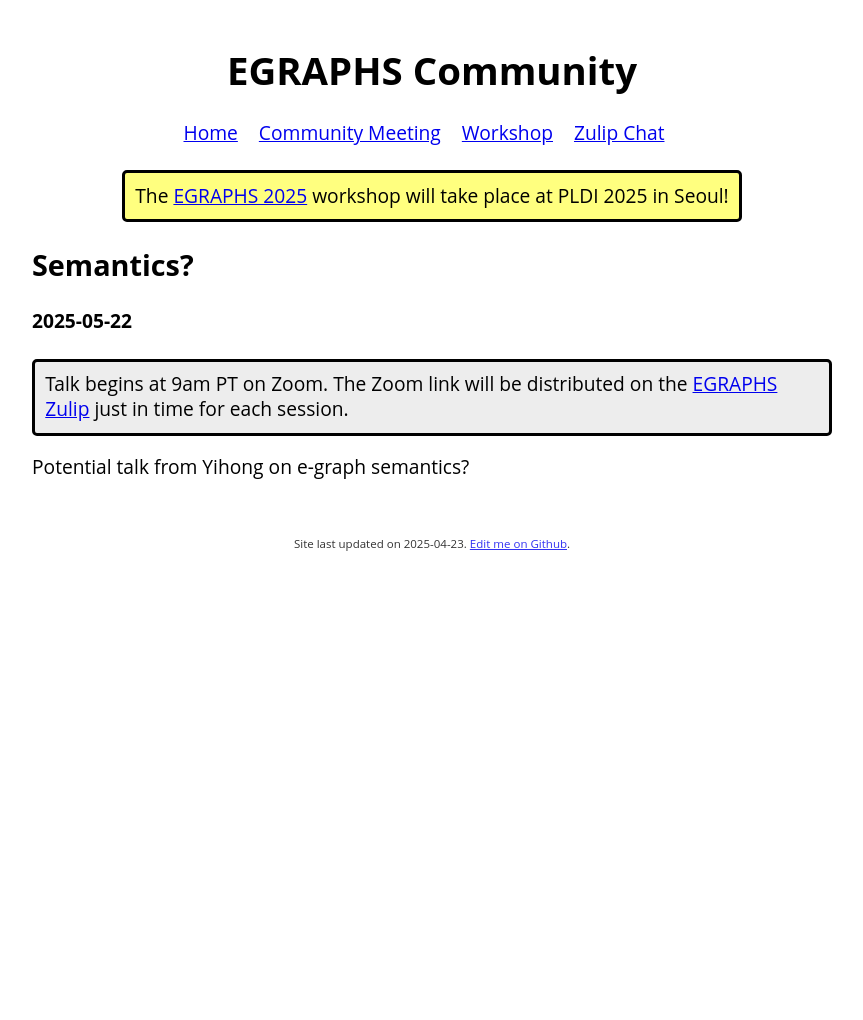
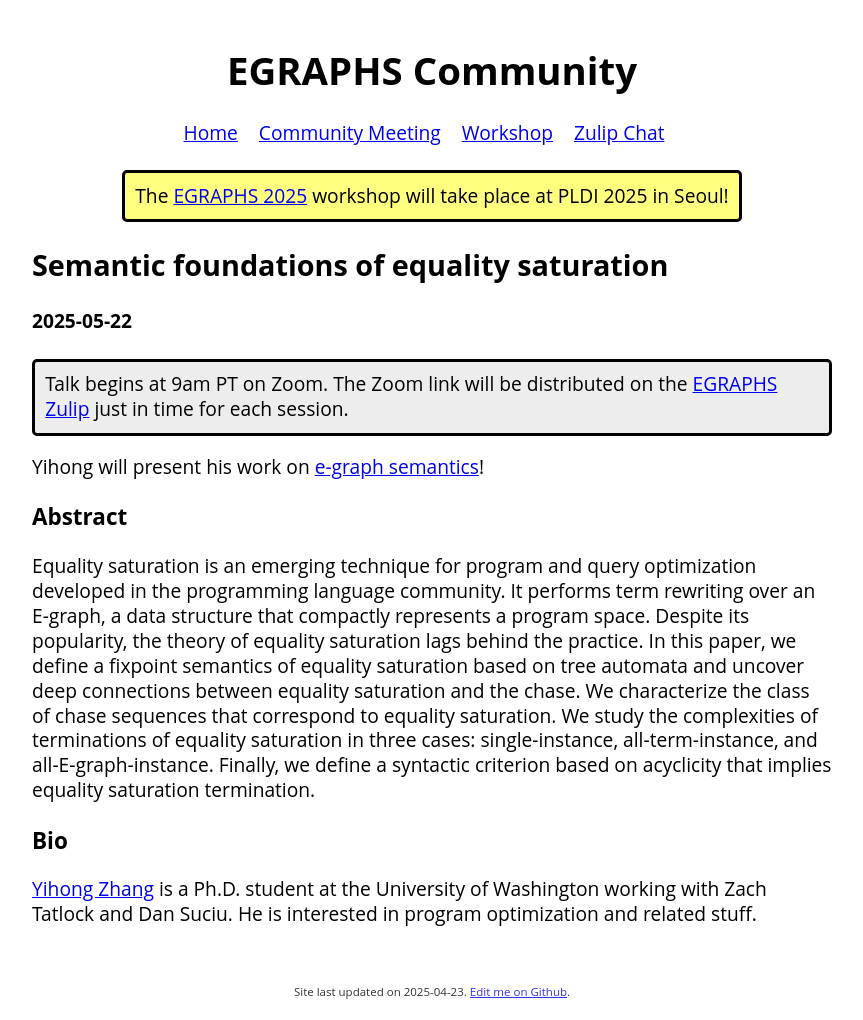
Before and after one commit to egraphs-community/egraphs-community.github.io, a Jekyll site: the page built from meeting/_posts/2025-05-22-semantics.md, in a window 1280 px wide. Shown: the whole page, without its empty margins (208-1071 px from the left). Built offline with Jekyll 4.4.1, drawn with Linux system fonts in a browser that asks for light colours; before the commit the page ends 900 px from its top, so only the background shows below that.

Commit message:
Update 2025-05-22-semantics.md

```diff
--- a/meeting/_posts/2025-05-22-semantics.md
+++ b/meeting/_posts/2025-05-22-semantics.md
@@ -1,7 +1,13 @@
 ---
 layout: meeting
-title: Semantics?
-hide: true
+title: "Semantic foundations of equality saturation"
+author: Yihong Zhang
 ---
 
-Potential talk from Yihong on e-graph semantics?
+Yihong will present his work on [e-graph semantics](https://arxiv.org/abs/2501.02413)!
+
+### Abstract
+Equality saturation is an emerging technique for program and query optimization developed in the programming language community. It performs term rewriting over an E-graph, a data structure that compactly represents a program space. Despite its popularity, the theory of equality saturation lags behind the practice. In this paper, we define a fixpoint semantics of equality saturation based on tree automata and uncover deep connections between equality saturation and the chase. We characterize the class of chase sequences that correspond to equality saturation. We study the complexities of terminations of equality saturation in three cases: single-instance, all-term-instance, and all-E-graph-instance. Finally, we define a syntactic criterion based on acyclicity that implies equality saturation termination.
+
+### Bio
+[Yihong Zhang](https://effect.systems/) is a Ph.D. student at the University of Washington working with Zach Tatlock and Dan Suciu. He is interested in program optimization and related stuff.
```
